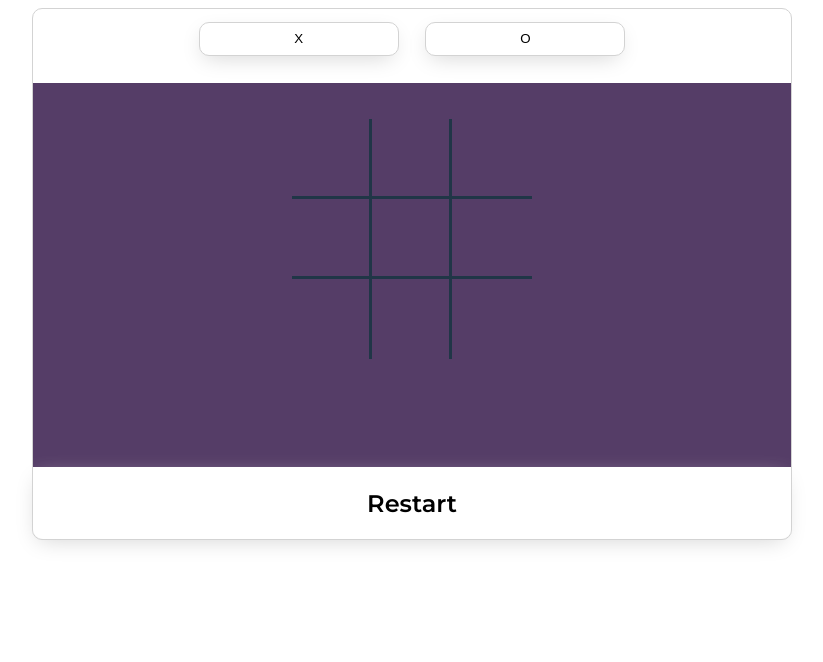
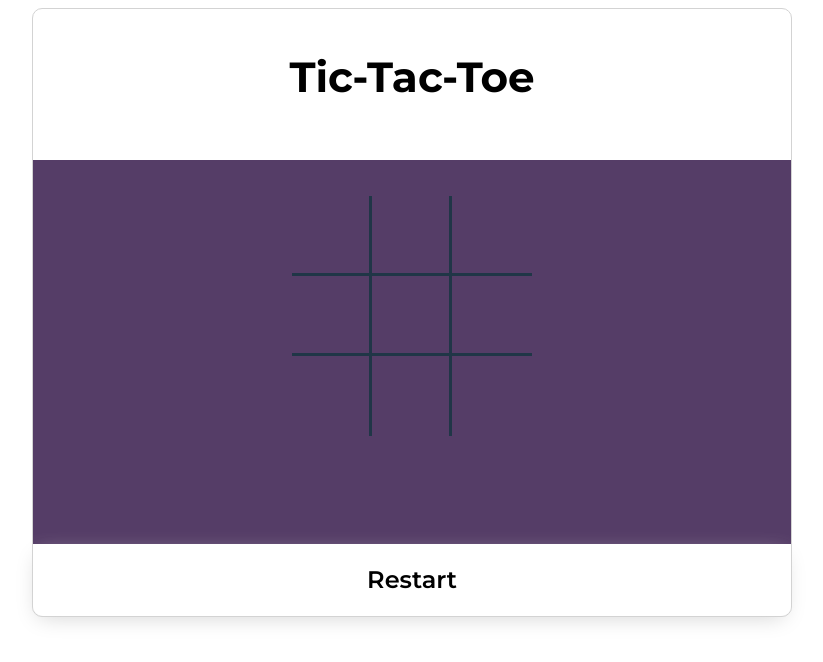
Before and after one commit to NafanJ/exie-osies, a plain HTML site: page index.html in a window 1280 px wide. Shown: the whole page, without its empty margins (228-1051 px from the left). Drawn offline with Linux system fonts and the light colour scheme.

Commit message:
Update Title

```diff
--- a/index.html
+++ b/index.html
@@ -16,8 +16,7 @@
 
     <div class="card">
         <div class="item player">
-            <button class="btn btn-p x">X</button>
-            <button class="btn btn-p o">O</button>
+            <h3>Tic-Tac-Toe</h3>
         </div>
         <div class="item board">
             <button class="field"><p></p></button>
```
